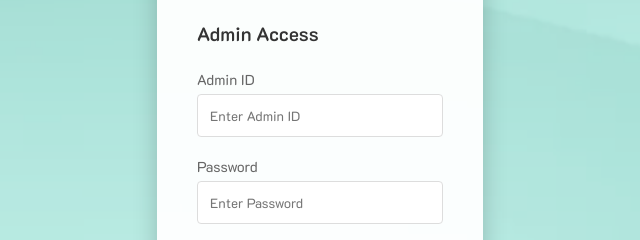
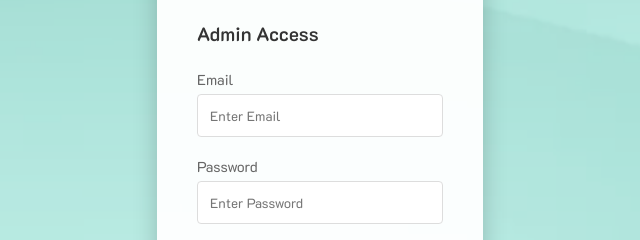
Before and after one commit to SidS-123/ArtInMotionTicketing, a website: page login_page/index.html in a window 1280 px wide. Both pictures are taken after a click on the button "Admin Login". Shown: the part 293-533 px from the top of the page, 320-960 px from the left. Drawn offline with nearby package versions, Linux system fonts and the light colour scheme; no server answers.

Commit message:
Integration complete

```diff
--- a/login_page/index.html
+++ b/login_page/index.html
@@ -35,8 +35,8 @@
             <form id="adminForm" class="login-form" style="display: none;">
                 <h2>Admin Access</h2>
                 <div class="input-group">
-                    <label for="a-name">Admin ID</label>
-                    <input type="text" id="a-name" name="username" placeholder="Enter Admin ID" required>
+                    <label for="a-name">Email</label>
+                    <input type="text" id="a-name" name="username" placeholder="Enter Email" required>
                 </div>
                 <div class="input-group">
                     <label for="a-pass">Password</label>
```
